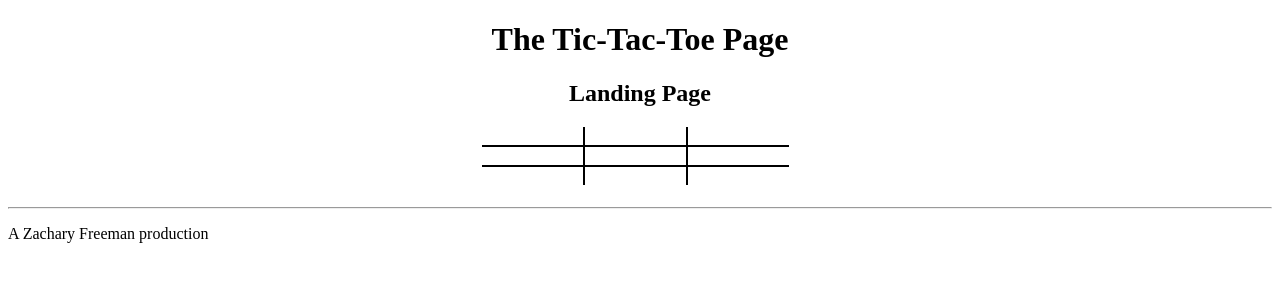
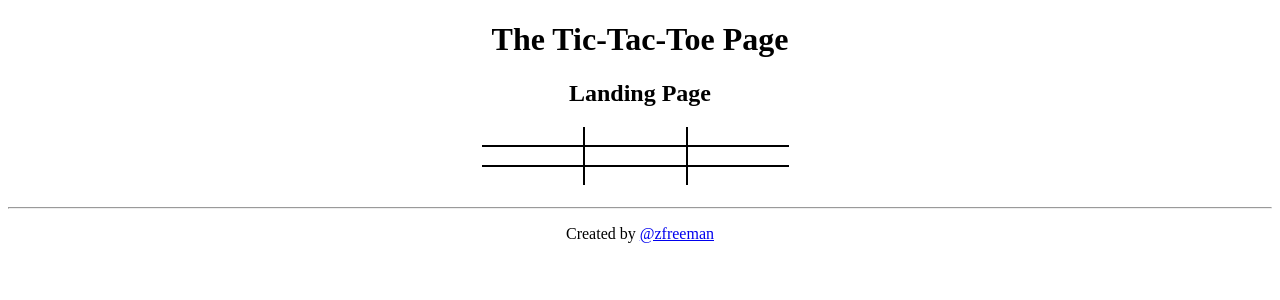
Before and after one commit to zachfreeman/heroku_ttt, a Django app: page /ttt/game/ in a window 1280 px wide. Shown: the top 300 px of the page. Run offline with Django 3.2, Linux system fonts and the light colour scheme.

Commit message:
slight update to css formatting of footer

```diff
--- a/ttt/static/ttt/css/base.css
+++ b/ttt/static/ttt/css/base.css
@@ -1,3 +1,3 @@
-#head {
+#head, #footer {
     text-align: center;
 }
--- a/ttt/templates/ttt/base.html
+++ b/ttt/templates/ttt/base.html
@@ -19,7 +19,7 @@
     </div>
     <div id='footer'>
         <hr>
-        <p>A Zachary Freeman production</p>
+        <p>Created by <a href="http://www.twitter.com/zfreeman" target="_blank">@zfreeman</a></p>
     </div>
 </body>
 </html>
```
